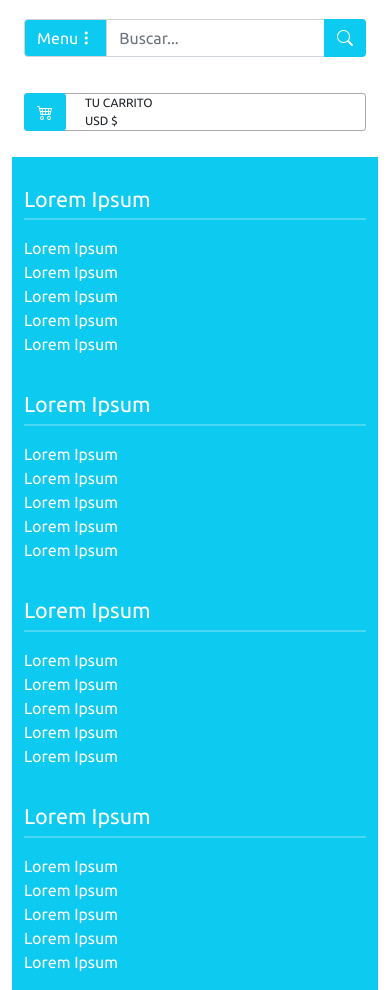
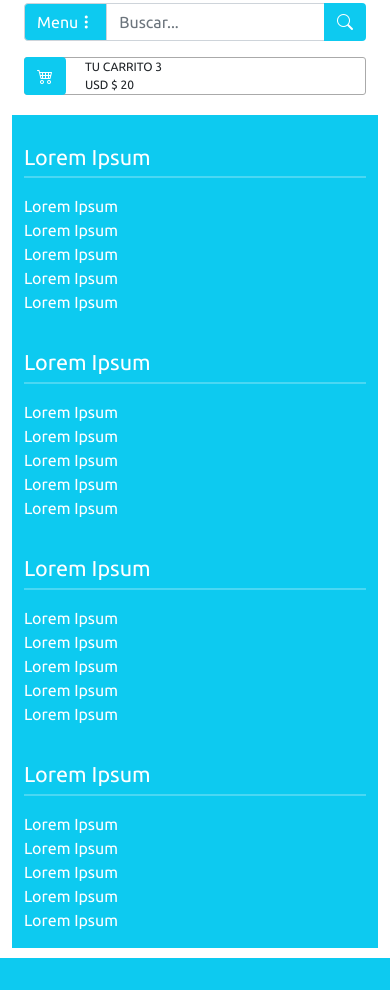
Before and after one commit to geyayo/ecommerce-php-frontend, a PHP site: page /cursophp/ in a window 390 px wide. Shown: the part 358-1348 px from the top of the page. After the commit the page ends 1316 px from the top, so only its background shows below. Run offline with PHP 8.4, Linux system fonts and the light colour scheme; some libraries are stand-ins or nearby versions.

Commit message:
Ajustando el Cabezote al diseño responsivo

```diff
--- a/vistas/css/cabezote.css
+++ b/vistas/css/cabezote.css
@@ -22,10 +22,7 @@
 }
 
 /* ========== HEADER ========== */
-header #logotipo img{
-    padding: 18px 60px;
-    padding-left: 0px;
-}
+
 /* header #btnCategorias{
     margin: 20px 0;
 }
@@ -75,3 +72,67 @@ header #categorias h4{
 header #categorias hr{
     border: 1px solid rgba(255,255,255,.3);
 }
+
+/* ========== PUNTOS DE QUIEBRE ========== */
+
+
+/* Escritorio Grande (LG lo revisamos en 1366px en adelante) */
+@media (min-width: 1200px) {
+    /* HEADER */
+    header #logotipo img{
+        padding: 18px 60px;
+        padding-left: 0px;
+    }
+    header #carrito{
+        padding-left: 100px;
+    }
+}
+/* Escritorio Mediano (MD lo revisamose en 1024px) */
+@media (max-width: 1199.98px) and (min-width: 992px) {
+    /* HEADER */
+    header #logotipo img{
+        padding: 22px 60px;
+        padding-left: 0px;
+    }
+    header #carrito{
+        padding-left: 70px;
+    }
+}
+/* Small devices (landscape phones, 576px and up) */
+@media (max-width: 991.98px) and (min-width: 768px) {
+    /* HEADER */
+    header #logotipo img{
+        padding: 23px 0px;
+    }
+    header #carrito{
+        padding-left: 65px;
+    }
+    header #carrito p{
+        display: none;
+    }
+}
+/* Small devices (landscape phones, less than 768px) */
+@media (max-width: 767.98px) {
+    /* TOP */
+    #top ul{
+        text-align: center
+    }
+    #top #registro{
+        border-top: 1px solid #222;
+    }
+    #top .registro{
+        margin-top: -15px;
+    }
+    /* HEADER */
+    header #logotipo img{
+        padding: 30px;
+        padding-bottom: 5px;
+    }
+    header #categorias{
+        margin-top: 4px;
+        margin-bottom: 10px;
+    }
+    header #carrito{
+        margin: 0px;
+    }
+}
--- a/vistas/css/plantilla.css
+++ b/vistas/css/plantilla.css
@@ -88,3 +88,35 @@ a:visited, a:link, a:focus, a:hover, a:active{
     color: white;
     background: #d6513e;
 }
+
+/* ========== PUNTOS DE QUIEBRE ========== */
+
+
+/* Escritorio Grande (LG lo revisamos en 1366px en adelante) */
+@media (min-width: 1200px) {
+    .col-xlg-0{
+        display: none;
+    }
+
+}
+/* Escritorio Mediano (MD lo revisamose en 1024px) */
+@media (max-width: 1199.98px) and (min-width: 992px) {
+    .col-lg-0{
+        display: none;
+    }
+
+}
+/* Small devices (landscape phones, 576px and up) */
+@media (max-width: 991.98px) and (min-width: 768px) {
+    .col-md-0{
+        display: none;
+    }
+
+}
+/* Small devices (landscape phones, less than 768px) */
+@media (max-width: 767.98px) {
+    .col-sm-0{
+        display: none;
+    }
+
+}
--- a/vistas/modulos/cabezote.php
+++ b/vistas/modulos/cabezote.php
@@ -92,12 +92,12 @@
                         <i class="bi bi-cart4"></i>
                     </button>
                 </a>
-                <p>TU CARRITO <span class="cantidadCesta"></span> <br> USD $ <span class="sumaCesta"></span></p>
+                <p>TU CARRITO <span class="cantidadCesta">3</span> <br> USD $ <span class="sumaCesta">20</span></p>
             </div>
         </div>
         <!-- CATEGORIAS -->
         <div class="row row-cols-auto backColor" id="categorias">
-            <div class="col-lg-2 col-md-3 col-sm-4 col-12">
+            <div class="col-lg-3 col-md-3 col-sm-4 col-12">
                 <h4>
                     <a href="#" class="pixelCategorias">Lorem Ipsum</a>
                 </h4>
@@ -110,7 +110,7 @@
                     <li><a href="#" class="pixelSubCategoria">Lorem Ipsum</a></li>
                 </ul>
             </div>
-            <div class="col-lg-2 col-md-3 col-sm-4 col-12">
+            <div class="col-lg-3 col-md-3 col-sm-4 col-12">
                 <h4>
                     <a href="#" class="pixelCategorias">Lorem Ipsum</a>
                 </h4>
@@ -123,7 +123,7 @@
                     <li><a href="#" class="pixelSubCategoria">Lorem Ipsum</a></li>
                 </ul>
             </div>
-            <div class="col-lg-2 col-md-3 col-sm-4 col-12">
+            <div class="col-lg-3 col-md-3 col-sm-4 col-12">
                 <h4>
                     <a href="#" class="pixelCategorias">Lorem Ipsum</a>
                 </h4>
@@ -136,7 +136,7 @@
                     <li><a href="#" class="pixelSubCategoria">Lorem Ipsum</a></li>
                 </ul>
             </div>
-            <div class="col-lg-2 col-md-3 col-sm-4 col-12">
+            <div class="col-lg-3 col-md-3 col-sm-4 col-12">
                 <h4>
                     <a href="#" class="pixelCategorias">Lorem Ipsum</a>
                 </h4>
```
Also changed, not shown: vistas/css/puntos-de-quiebre.css (added, +19 -0 lines).
